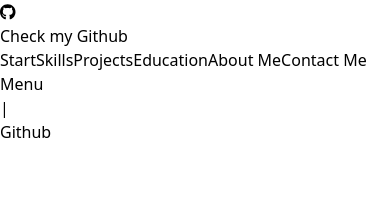
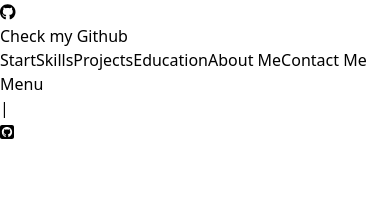
Before and after one commit to Elvissamir/Myportfwebwr, a React (Create React App) app: page / in a window 390 px wide. Shown: the top 211 px of the page. Built offline with nearby package versions, Linux system fonts and the light colour scheme.

Commit message:
Add github icon to MobileMenu component

```diff
--- a/src/components/MobileMenu.tsx
+++ b/src/components/MobileMenu.tsx
@@ -1,4 +1,5 @@
 import links from '../core/links';
+import { FontAwesomeIcon } from '@fortawesome/react-fontawesome';
 
 interface MobileMenuProps {
     onToggle: () => void
@@ -14,7 +15,10 @@ const MobileMenu = ({ onToggle }: MobileMenuProps) => {
                     href={links.github}
                     target='_blank'
                     rel="noreferrer"
-                    className="menu-github">Github</a>
+                    className="menu-github">
+
+                    <FontAwesomeIcon className='menu-github-icon' icon={{ prefix: 'fab', iconName: 'github-square' }} />
+                </a>
             </div>
         </div>
     );
--- a/src/components/Nav.tsx
+++ b/src/components/Nav.tsx
@@ -10,7 +10,7 @@ interface NavProps {
 const Nav = ({ show }: NavProps) => {
     return (
         <nav className={show? 'nav-active nav brand-bg':'nav-hide nav brand-bg'}>
-            <div className="nav-content-wrapper custom-padding">
+            <div className="nav-content-wrapper">
                 <div className="nav-github-container">
                     <a href={links.github} className='nav-github-link'>
                         <FontAwesomeIcon className='nav-github-icon' icon={{ prefix: 'fab', iconName: 'github' }} />
--- a/src/setupIcons.ts
+++ b/src/setupIcons.ts
@@ -1,8 +1,8 @@
 import { library } from '@fortawesome/fontawesome-svg-core';
 import { faEnvelope, faCogs, faRocket, faGlobe } from '@fortawesome/free-solid-svg-icons';
-import { faLinkedin, faGithub } from '@fortawesome/free-brands-svg-icons'
+import { faLinkedin, faGithub, faGithubSquare } from '@fortawesome/free-brands-svg-icons'
 
-const brandIcons = [faLinkedin, faGithub]
+const brandIcons = [faLinkedin, faGithub, faGithubSquare]
 const solidIcons = [faEnvelope, faRocket, faCogs, faGlobe]
 
 const setupIcons = () => {
--- a/src/styles/components/MobileMenu.css
+++ b/src/styles/components/MobileMenu.css
@@ -15,5 +15,9 @@
 }
 
 .menu-github {
-    @apply font-black
+    @apply flex justify-center items-center font-black
 }
+
+.menu-github-icon {
+    @apply font-black text-4xl ml-1
+}
```
